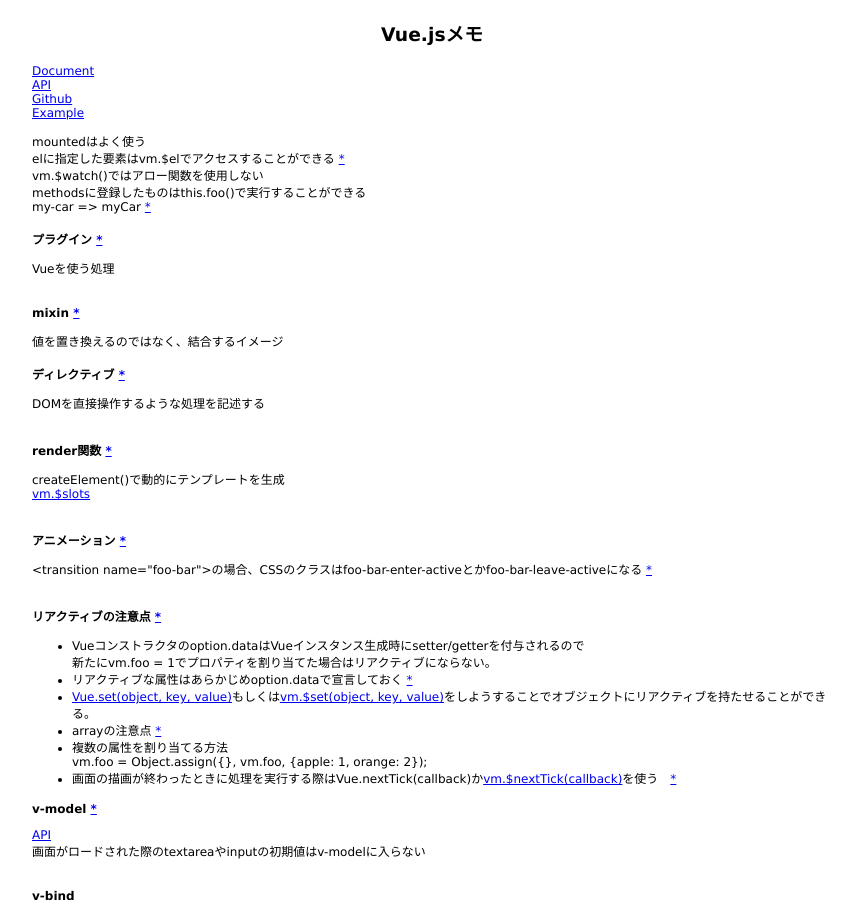
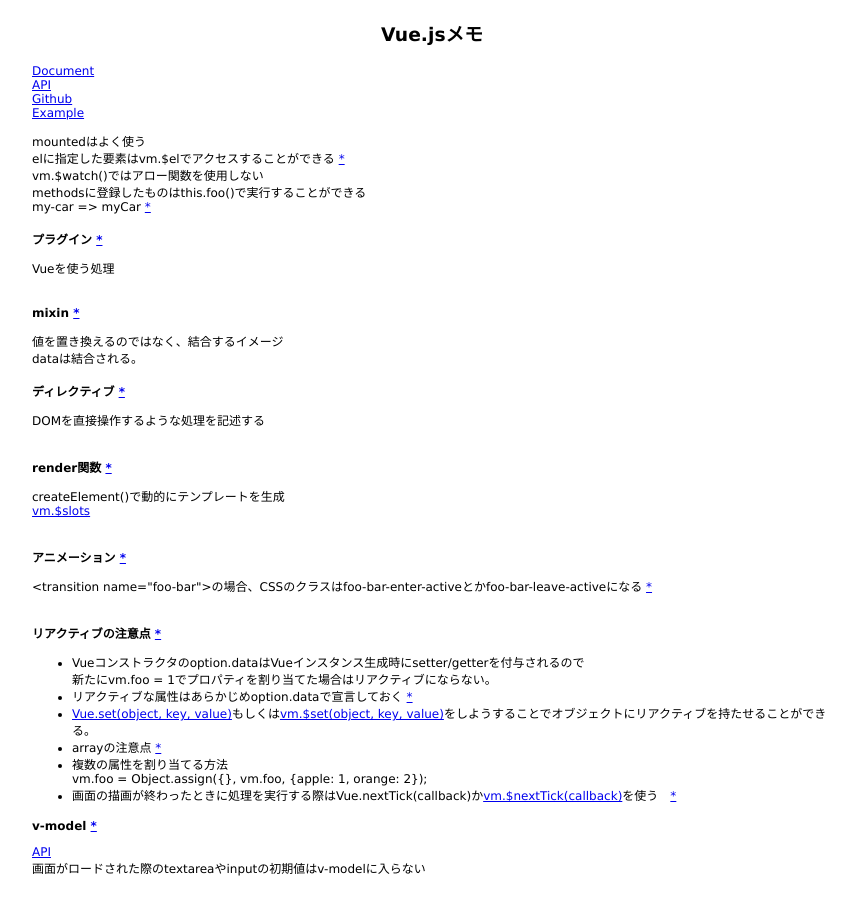
Before and after one commit to 38elements/38elements.github.com, a Jekyll site: the page built from _posts/2016-12-20-vuejs.md, in a window 1280 px wide and 900 px high. Shown: the whole window, without its empty margins (208-1064 px from the left). Built offline with Jekyll 4.4.1, drawn with Linux system fonts in a browser that asks for light colours.

Commit message:
Update 2016-12-20-vuejs.md

```diff
--- a/_posts/2016-12-20-vuejs.md
+++ b/_posts/2016-12-20-vuejs.md
@@ -19,6 +19,7 @@ Vueを使う処理
 
 #### mixin [\*](https://vuejs.org/v2/guide/mixins.html)
 値を置き換えるのではなく、結合するイメージ
+dataは結合される。
 <br>
 
 #### ディレクティブ [\*](https://vuejs.org/v2/guide/custom-directive.html)
```
